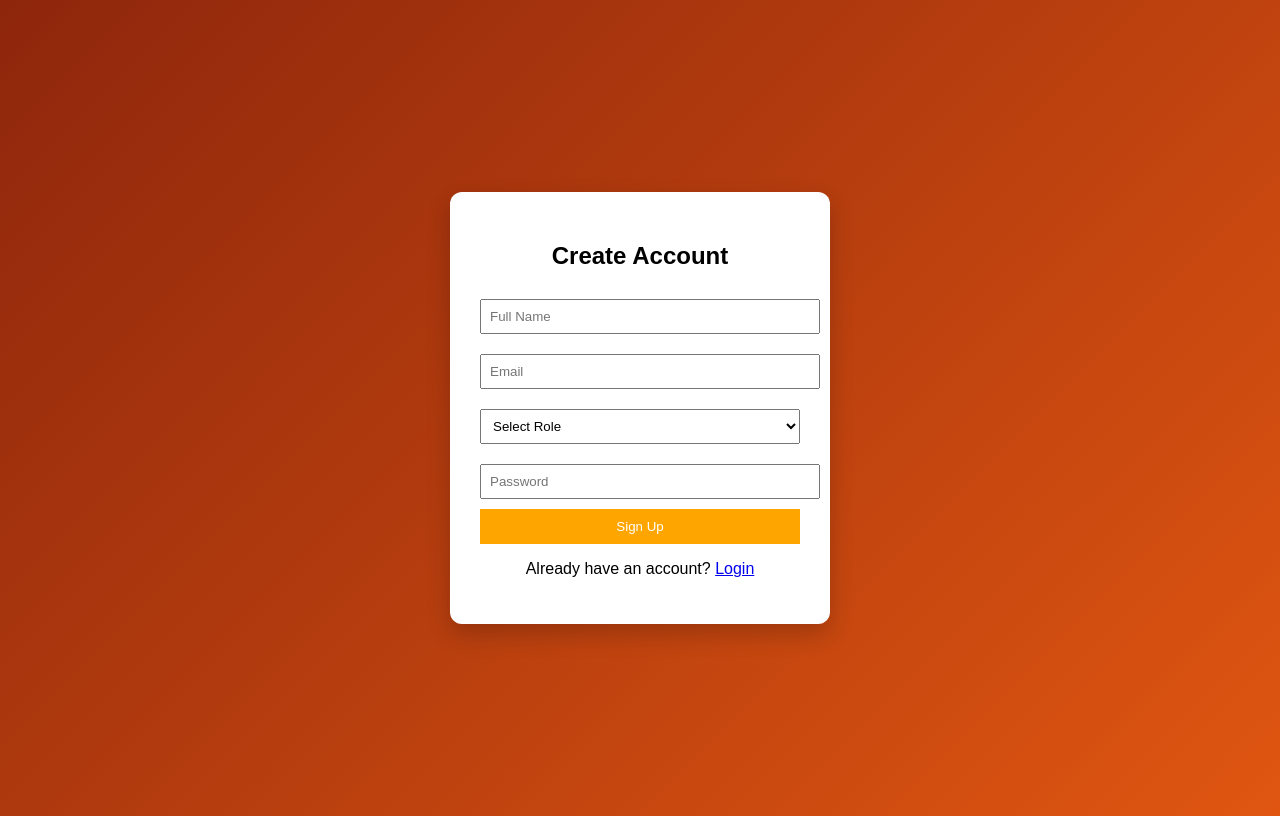
After one commit to markLFA/citas-internship-system, a PHP site: page /pages/signup.php in a window 1280 px wide. The commit adds this page. Run offline with PHP 8.4, Linux system fonts and the light colour scheme; a stand-in replaces the project's code that opens the database connection.

Commit message:
Update signup link in index.php and add signup.php for user registration

```diff
--- a/index.php
+++ b/index.php
@@ -92,7 +92,7 @@ button {
         <button type="submit">Login</button>
     </form>
 
-    <p>No account? <a href="signup.php">Sign up</a></p>
+    <p>No account? <a href="pages/signup.php">Sign up</a></p>
 </div>
 </body>
 </html>
--- /dev/null
+++ b/pages/signup.php
@@ -0,0 +1,111 @@
+<?php
+require 'config.php';
+
+$error = "";
+$success = "";
+
+if ($_SERVER["REQUEST_METHOD"] == "POST") {
+
+    $name = $_POST["name"];
+    $email = $_POST["email"];
+    $role = $_POST["role"];
+    $password = password_hash($_POST["password"], PASSWORD_DEFAULT);
+
+    // check if email exists
+    $check = $conn->prepare("SELECT id FROM users WHERE email = ?");
+    $check->bind_param("s", $email);
+    $check->execute();
+    $check->store_result();
+
+    if ($check->num_rows > 0) {
+        $error = "Email already exists!";
+    } else {
+
+        $stmt = $conn->prepare("INSERT INTO users (name, email, password_hash, role) VALUES (?, ?, ?, ?)");
+        $stmt->bind_param("ssss", $name, $email, $password, $role);
+
+        if ($stmt->execute()) {
+            $success = "Account created! You can now login.";
+        } else {
+            $error = "Registration failed!";
+        }
+    }
+}
+?>
+
+<!DOCTYPE html>
+<html lang="en">
+<head>
+<meta charset="UTF-8">
+<title>CITAS Sign Up</title>
+<style>
+body {
+    height: 100vh;
+    background: linear-gradient(135deg,rgb(142, 38, 12),rgb(224, 86, 17));
+    display: flex;
+    justify-content: center;
+    align-items: center;
+    font-family: Arial;
+}
+
+.container {
+    background: white;
+    padding: 30px;
+    border-radius: 12px;
+    width: 320px;
+    box-shadow: 0 10px 25px rgba(0,0,0,0.2);
+    text-align: center;
+}
+
+input, select {
+    width: 100%;
+    padding: 8px;
+    margin: 10px 0;
+}
+
+button {
+    width: 100%;
+    padding: 10px;
+    background: orange;
+    border: none;
+    color: white;
+    cursor: pointer;
+}
+
+.error { color: red; font-size: 12px; }
+.success { color: green; font-size: 12px; }
+</style>
+</head>
+
+<body>
+<div class="container">
+    <h2>Create Account</h2>
+
+    <?php if ($error): ?>
+        <div class="error"><?php echo $error; ?></div>
+    <?php endif; ?>
+
+    <?php if ($success): ?>
+        <div class="success"><?php echo $success; ?></div>
+    <?php endif; ?>
+
+    <form method="POST">
+        <input type="text" name="name" placeholder="Full Name" required>
+        <input type="email" name="email" placeholder="Email" required>
+
+        <select name="role" required>
+            <option value="">Select Role</option>
+            <option value="student">Student</option>
+            <option value="faculty">Faculty</option>
+            <option value="coordinator">Coordinator</option>
+        </select>
+
+        <input type="password" name="password" placeholder="Password" required>
+
+        <button type="submit">Sign Up</button>
+    </form>
+
+    <p>Already have an account? <a href="login.php">Login</a></p>
+</div>
+</body>
+</html>
```
